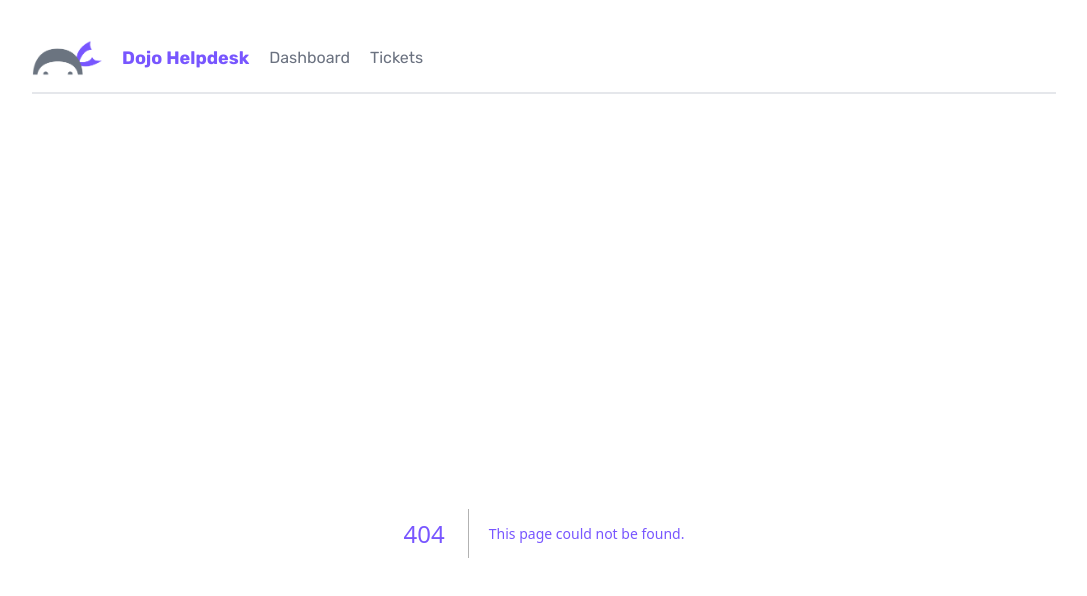
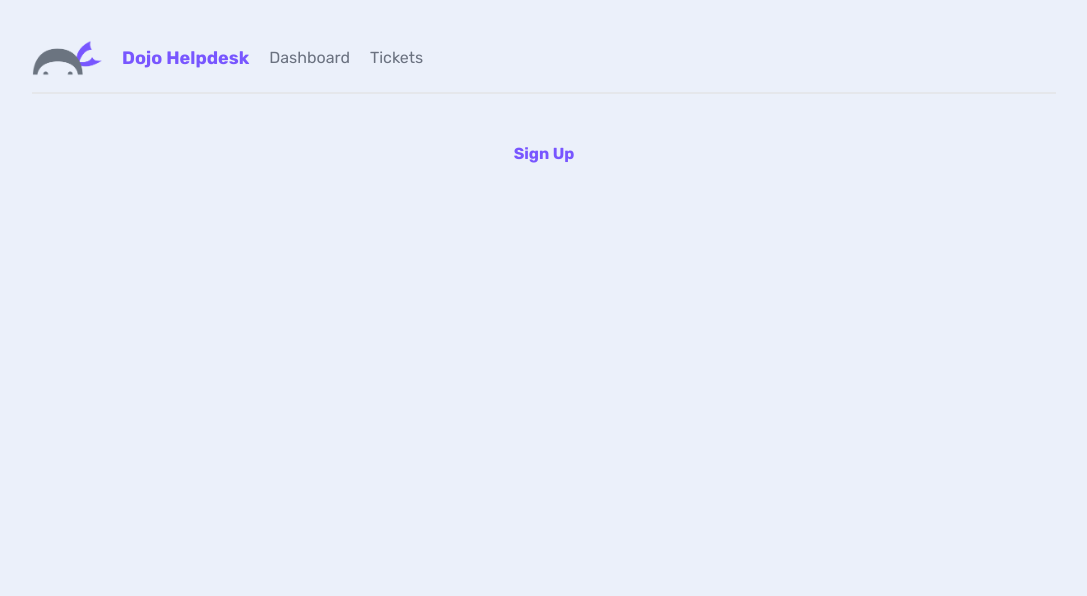
Before and after one commit to fabiha01/Learning-NEXTJS, a Next.js app in the folder dojo-helpdesk/: page /signup in a window 1280 px wide. Before the commit this address had no page. Shown: the top 596 px of the page, without its empty margins (96-1183 px from the left). Built offline with nearby package versions, Linux system fonts and the light colour scheme.

Commit message:
feat: create sign up page

```diff
--- /dev/null
+++ b/dojo-helpdesk/app/(auth)/signup/page.jsx
@@ -0,0 +1,7 @@
+export default function Signup() {
+  return (
+    <main>
+      <h2 className="text-center">Sign Up</h2>
+    </main>
+  )
+}
```
